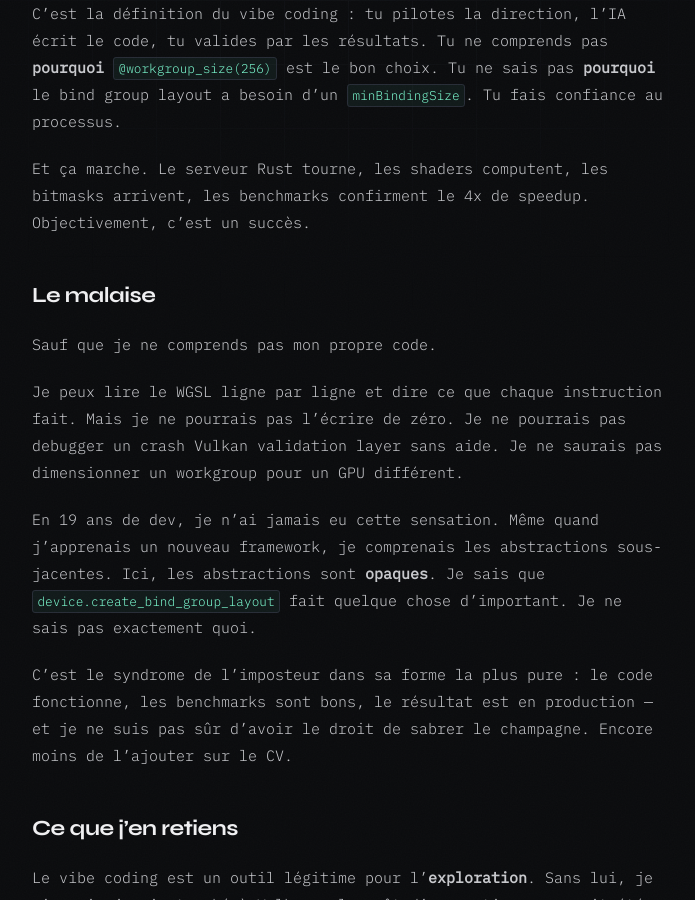
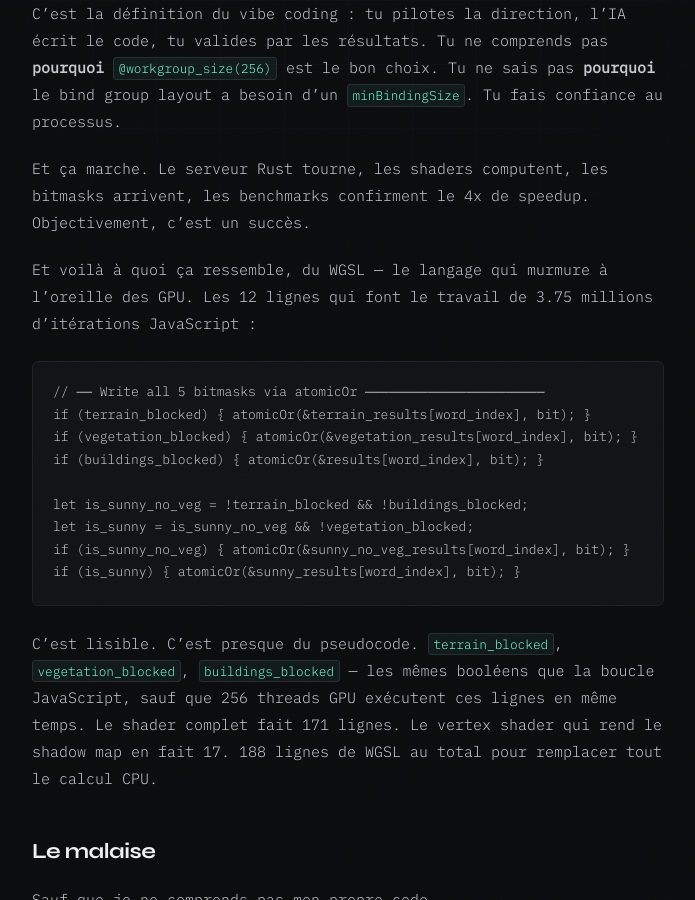
Before and after one commit to salfab/seesharpch, a Jekyll site: the page built from _posts/2026-04-16-vulkan-rust-vibe-coding.md, in a window 1280 px wide and 900 px high, scrolled down 4093 px. Shown: the whole window, without its empty margins (292-987 px from the left). Built offline with Jekyll 4.4.1, drawn with Linux system fonts in a browser that asks for light colours.

Commit message:
blog: extrait WGSL réel dans l'article vibe coding — 188 lignes

````diff
--- a/_posts/2026-04-16-vulkan-rust-vibe-coding.md
+++ b/_posts/2026-04-16-vulkan-rust-vibe-coding.md
@@ -77,6 +77,22 @@ C'est la définition du vibe coding : tu pilotes la direction, l'IA écrit le co
 
 Et ça marche. Le serveur Rust tourne, les shaders computent, les bitmasks arrivent, les benchmarks confirment le 4x de speedup. Objectivement, c'est un succès.
 
+Et voilà à quoi ça ressemble, du WGSL — le langage qui murmure à l'oreille des GPU. Les 12 lignes qui font le travail de 3.75 millions d'itérations JavaScript :
+
+```wgsl
+// ── Write all 5 bitmasks via atomicOr ───────────────────────
+if (terrain_blocked) { atomicOr(&terrain_results[word_index], bit); }
+if (vegetation_blocked) { atomicOr(&vegetation_results[word_index], bit); }
+if (buildings_blocked) { atomicOr(&results[word_index], bit); }
+
+let is_sunny_no_veg = !terrain_blocked && !buildings_blocked;
+let is_sunny = is_sunny_no_veg && !vegetation_blocked;
+if (is_sunny_no_veg) { atomicOr(&sunny_no_veg_results[word_index], bit); }
+if (is_sunny) { atomicOr(&sunny_results[word_index], bit); }
+```
+
+C'est lisible. C'est presque du pseudocode. `terrain_blocked`, `vegetation_blocked`, `buildings_blocked` — les mêmes booléens que la boucle JavaScript, sauf que 256 threads GPU exécutent ces lignes en même temps. Le shader complet fait 171 lignes. Le vertex shader qui rend le shadow map en fait 17. 188 lignes de WGSL au total pour remplacer tout le calcul CPU.
+
 ## Le malaise
 
 Sauf que je ne comprends pas mon propre code.
````
Also changed, not shown: _drafts/vulkan-rust-vibe-coding.md (+16 -0 lines).
